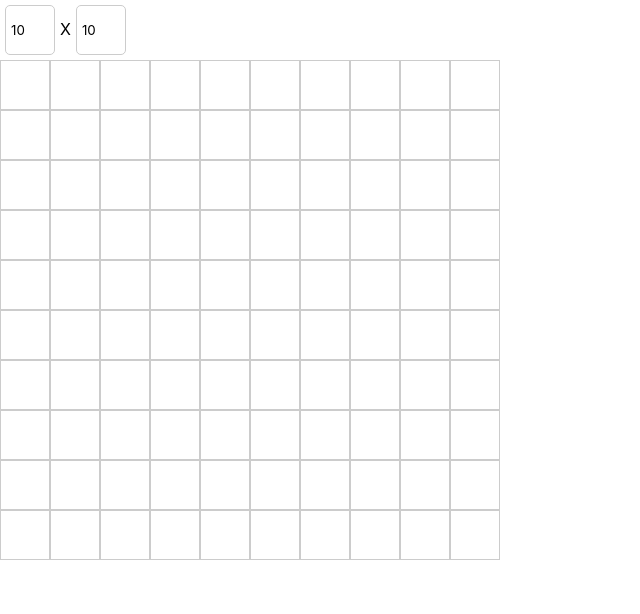
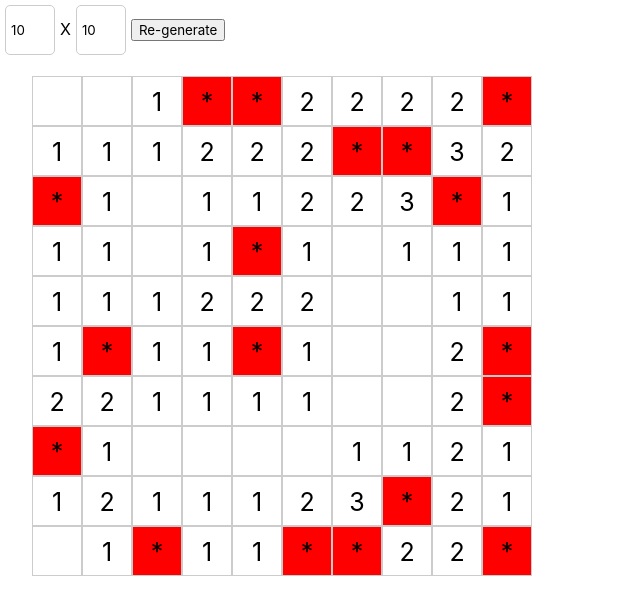
Before and after one commit to 5tarlight/auto-minesweeper, a Next.js app: page / in a window 1280 px wide. Shown: the top 614 px of the page, without its empty margins (0-640 px from the left). Built offline with nearby package versions, Linux system fonts and the light colour scheme.

Commit message:
spanw bombs

```diff
--- a/components/GridInput.tsx
+++ b/components/GridInput.tsx
@@ -8,9 +8,14 @@ export interface Grid {
 interface Props {
   grid: Grid;
   setGrid: (grid: Grid) => void;
+  initGrid: () => void;
 }
 
-const GridInput: NextPage<Props> = ({ grid: { row, col }, setGrid }) => {
+const GridInput: NextPage<Props> = ({
+  grid: { row, col },
+  setGrid,
+  initGrid,
+}) => {
   return (
     <>
       <input
@@ -18,7 +23,7 @@ const GridInput: NextPage<Props> = ({ grid: { row, col }, setGrid }) => {
         placeholder="row"
         value={row}
         onChange={({ target: { value } }) =>
-          setGrid({ col, row: Math.max(0, parseInt(value)) })
+          setGrid({ col, row: Math.max(1, parseInt(value)) })
         }
       />
       <span>X</span>
@@ -27,9 +32,10 @@ const GridInput: NextPage<Props> = ({ grid: { row, col }, setGrid }) => {
         placeholder="col"
         value={col}
         onChange={({ target: { value } }) =>
-          setGrid({ row, col: Math.max(0, parseInt(value)) })
+          setGrid({ row, col: Math.max(1, parseInt(value)) })
         }
       />
+      <button onClick={initGrid}>Re-generate</button>
 
       <style jsx>
         {`
--- a/components/MineCell.tsx
+++ b/components/MineCell.tsx
@@ -1,19 +1,31 @@
 import { NextPage } from "next";
+import { GridState } from "./MineGrid";
 
-interface Props {
-  row: number;
-  col: number;
+interface Props extends GridState {
+  num: number;
 }
 
-const MineCell: NextPage<Props> = ({ col, row }) => {
+const MineCell: NextPage<Props> = ({ col, row, action, type, num }) => {
+  const className = `cell ${action} ${type}`;
   return (
     <>
-      <div className="cell"></div>
+      <div className={className}>
+        {type === "mine" ? "*" : num === 0 ? "" : num}
+      </div>
 
       <style jsx>
         {`
           .cell {
             border: 1px solid #ccc;
+            align-items: center;
+            align-content: center;
+            text-align: center;
+            font-size: 25px;
+            line-height: 50px;
+          }
+
+          .mine {
+            background-color: #f00;
           }
         `}
       </style>
--- a/components/MineGrid.tsx
+++ b/components/MineGrid.tsx
@@ -24,8 +24,64 @@ const MineGrid: NextPage<Props> = ({ row, col, gridState }) => {
         {(() => {
           const cells = [];
           for (let i = 0; i < row; i++) {
+            if (!gridState[i]) continue;
             for (let j = 0; j < col; j++) {
-              cells.push(<MineCell key={`${i}-${j}`} row={i} col={j} />);
+              if (
+                !gridState[i] ||
+                !gridState[i][j] ||
+                (i > 0 &&
+                  (!gridState[i - 1] ||
+                    !gridState[i - 1][j] ||
+                    (j > 0 && !gridState[i - 1][j - 1]) ||
+                    (j < col - 1 && !gridState[i - 1][j + 1]))) ||
+                (j > 0 && !gridState[i][j - 1]) ||
+                (j < col - 1 && !gridState[i][j + 1]) ||
+                (i < row - 1 &&
+                  (!gridState[i + 1] ||
+                    !gridState[i + 1][j] ||
+                    (j > 0 && !gridState[i + 1][j - 1]) ||
+                    (j < col - 1 && !gridState[i + 1][j + 1])))
+              )
+                continue;
+
+              let count = 0;
+
+              if (i > 0 && j > 0 && gridState[i - 1][j - 1].type === "mine")
+                // 왼쪽위
+                count++;
+              if (i > 0 && gridState[i - 1][j].type === "mine") count++; // 위
+              if (
+                i > 0 &&
+                j < col - 1 &&
+                gridState[i - 1][j + 1].type === "mine" // 오른쪽위
+              )
+                count++;
+              if (j > 0 && gridState[i][j - 1].type === "mine") count++; // 왼쪽
+              if (j < col - 1 && gridState[i][j + 1].type === "mine") count++; //오른쪽
+              if (
+                i < row - 1 &&
+                j > 0 &&
+                gridState[i + 1][j - 1].type === "mine" // 왼쪽아래
+              )
+                count++;
+              if (i < row - 1 && gridState[i + 1][j].type === "mine") count++; //아래
+              if (
+                i < row - 1 &&
+                j < col - 1 &&
+                gridState[i + 1][j + 1].type === "mine" // 오른쪽아래
+              )
+                count++;
+
+              cells.push(
+                <MineCell
+                  key={`${i}-${j}`}
+                  row={i}
+                  col={j}
+                  type={gridState[i][j].type}
+                  action={gridState[i][j].action}
+                  num={count}
+                />
+              );
             }
           }
           return cells;
@@ -38,6 +94,7 @@ const MineGrid: NextPage<Props> = ({ row, col, gridState }) => {
             display: grid;
             grid-template-columns: repeat(${col}, 50px);
             grid-template-rows: repeat(${row}, 50px);
+            margin: 1rem 2rem;
           }
         `}
       </style>
--- a/pages/index.tsx
+++ b/pages/index.tsx
@@ -8,8 +8,8 @@ const Home: NextPage = () => {
   const [grid, setGrid] = useState<Grid>({ row: 10, col: 10 });
   const [gridState, setGridState] = useState<GridState[][]>([]);
 
-  useEffect(() => {
-    const state: GridState[][] = [];
+  const initGrid = () => {
+    const tempGridState: GridState[][] = [];
     for (let i = 0; i < grid.row; i++) {
       const row: GridState[] = [];
       for (let j = 0; j < grid.col; j++) {
@@ -20,9 +20,20 @@ const Home: NextPage = () => {
           action: "default",
         });
       }
-      state.push(row);
+      tempGridState.push(row);
     }
-    setGridState(state);
+
+    for (let i = 0; i < grid.row * grid.col * 0.2; i++) {
+      const row = Math.floor(Math.random() * grid.row);
+      const col = Math.floor(Math.random() * grid.col);
+      tempGridState[row][col].type = "mine";
+    }
+
+    setGridState(tempGridState);
+  };
+
+  useEffect(() => {
+    initGrid();
   }, [grid]);
 
   return (
@@ -30,7 +41,7 @@ const Home: NextPage = () => {
       <Head>
         <title>Auto MineSweeper</title>
       </Head>
-      <GridInput grid={grid} setGrid={setGrid} />
+      <GridInput grid={grid} setGrid={setGrid} initGrid={initGrid} />
       <MineGrid col={grid.col} row={grid.row} gridState={gridState} />
     </>
   );
```
